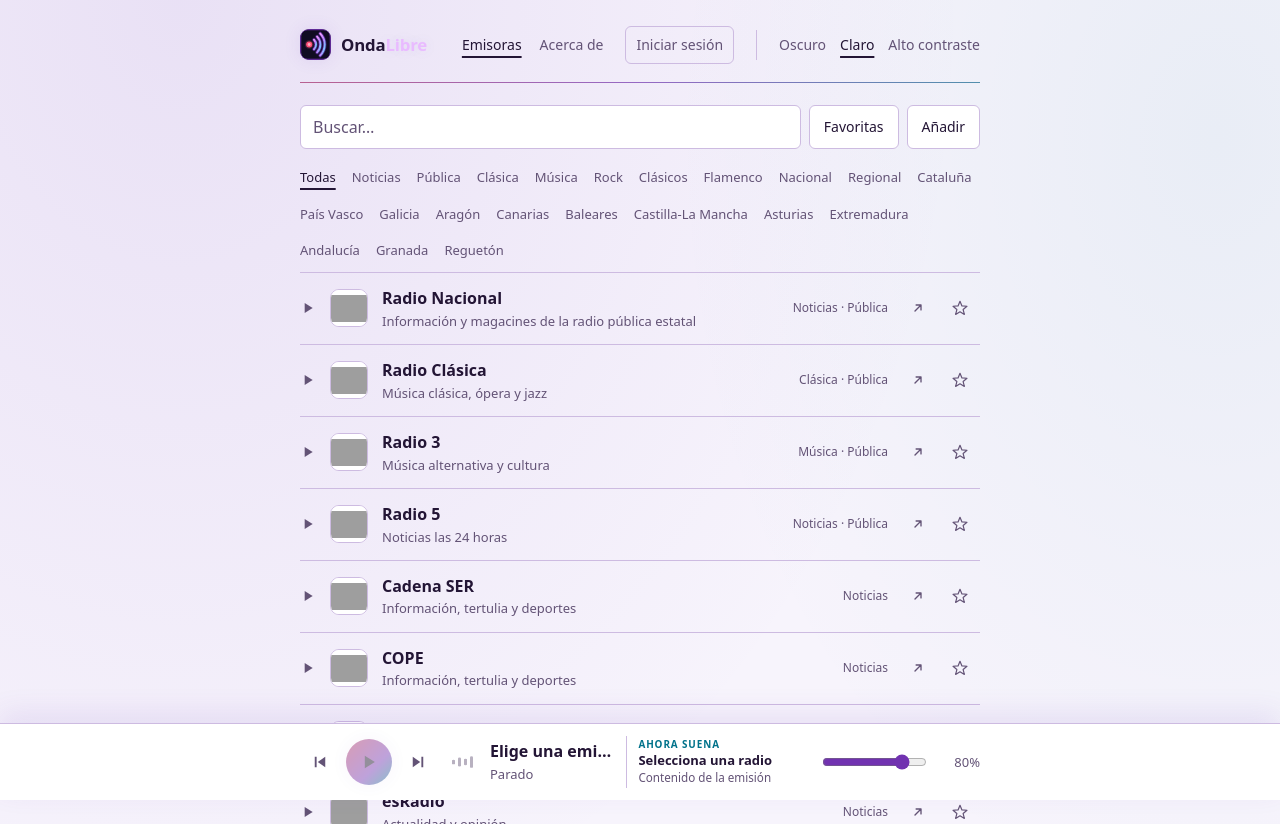
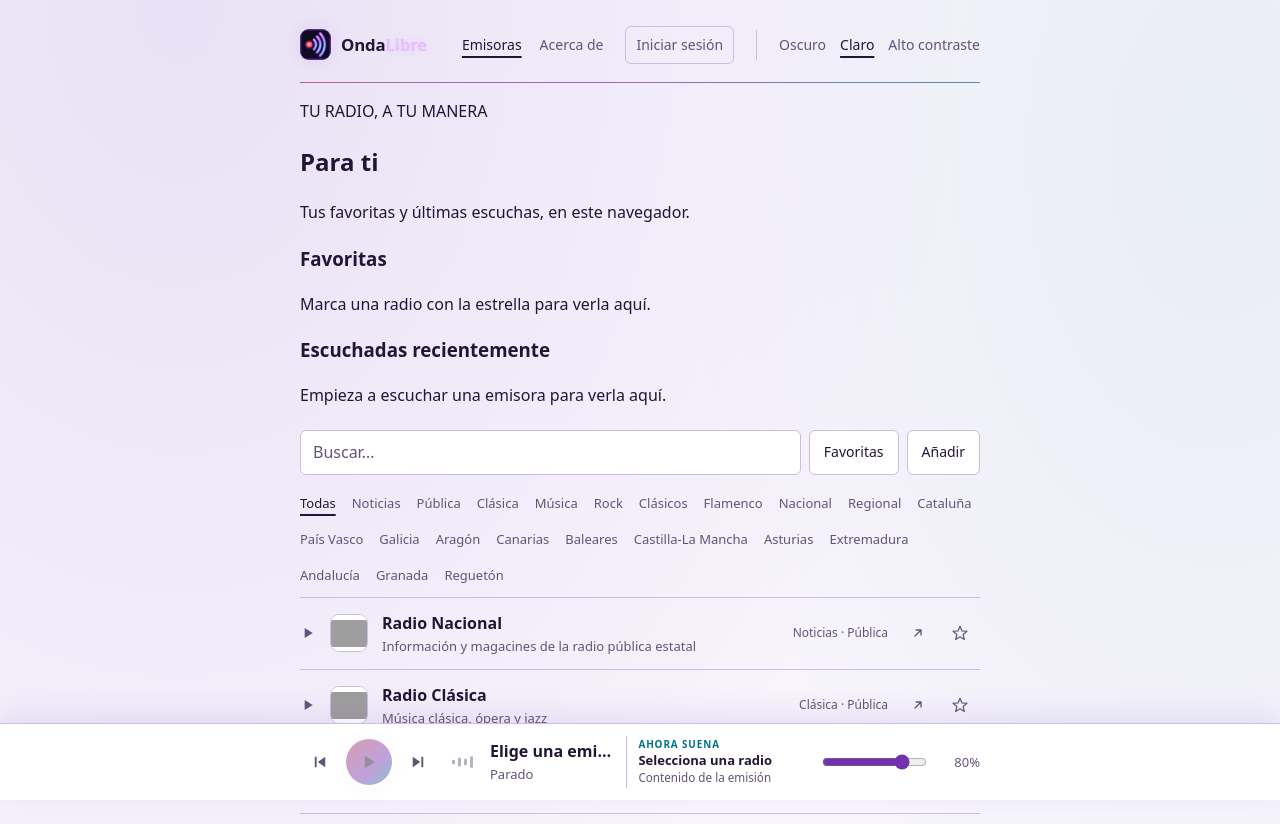
Before and after one commit to APR909/ondalibre, a plain HTML site: page index.html in a window 1280 px wide. Shown: the top 824 px of the page. Drawn offline with Linux system fonts and the light colour scheme; grey boxes are pictures that could not be loaded.

Commit message:
feat: add personalized favorites and recent stations sections atop radio directory

```diff
--- a/index.html
+++ b/index.html
@@ -70,6 +70,35 @@
   <!-- ============ Stations ============ -->
   <main id="home">
     <h1 class="sr">Emisoras en directo</h1>
+    <section id="personalHome" class="personal-home" aria-labelledby="personalTitle">
+      <div class="personal-intro">
+        <div>
+          <p class="personal-eyebrow">TU RADIO, A TU MANERA</p>
+          <h2 id="personalTitle">Para ti</h2>
+        </div>
+        <p class="personal-explainer">Tus favoritas y últimas escuchas, en este navegador.</p>
+      </div>
+      <div class="personal-grid">
+        <section class="personal-group" aria-labelledby="personalFavTitle">
+          <div class="personal-group-head">
+            <h3 id="personalFavTitle">Favoritas</h3>
+            <button type="button" id="personalShowFavorites" class="personal-link" hidden>Ver todas</button>
+          </div>
+          <div id="personalFavorites" class="personal-items" aria-live="polite">
+            <p class="personal-empty">Marca una radio con la estrella para verla aquí.</p>
+          </div>
+        </section>
+        <section class="personal-group" aria-labelledby="personalRecentTitle">
+          <div class="personal-group-head">
+            <h3 id="personalRecentTitle">Escuchadas recientemente</h3>
+            <button type="button" id="personalClearRecents" class="personal-link" hidden>Borrar historial</button>
+          </div>
+          <div id="personalRecents" class="personal-items" aria-live="polite">
+            <p class="personal-empty">Empieza a escuchar una emisora para verla aquí.</p>
+          </div>
+        </section>
+      </div>
+    </section>
     <div class="tools">
       <input id="q" class="input" type="search" placeholder="Buscar…" aria-label="Buscar emisora" autocomplete="off">
       <button type="button" class="btn" id="btnFav" aria-pressed="false">Favoritas</button>
@@ -102,7 +131,8 @@
     </p>
     <p>
       Puedes marcar favoritas y añadir tus propias emisoras pegando la dirección de su emisión.
-      Todo eso se guarda únicamente en tu navegador. También puedes iniciar sesión con Google opcionalmente
+      La sección «Para ti» coloca tus favoritas y tus últimas escuchas sobre el catálogo, con
+      accesos rápidos. Todo eso se guarda únicamente en tu navegador. También puedes iniciar sesión con Google opcionalmente
       para mostrar tu perfil en esta página y consultar tus radios y géneros más escuchados
       en este navegador. El acceso no sincroniza las favoritas ni las estadísticas entre dispositivos.
     </p>
@@ -124,7 +154,7 @@
       <dt>Media Session API</dt>
       <dd>Conecta con las teclas multimedia y los controles de la pantalla de bloqueo. El indicador de barras de la parte inferior se anima cuando hay sonido en reproducción.</dd>
       <dt>localStorage</dt>
-      <dd>Guarda en tu dispositivo el tema, el volumen, las favoritas, las emisoras añadidas, la última emisora y, si inicias sesión, las estadísticas locales de escucha.</dd>
+      <dd>Guarda en tu dispositivo el tema, el volumen, las favoritas, las emisoras añadidas, hasta ocho radios recientes, la última emisora y, si inicias sesión, las estadísticas locales de escucha.</dd>
       <dt>Propiedades personalizadas de CSS</dt>
       <dd>Tres temas (oscuro, claro y alto contraste) que por defecto siguen la preferencia del sistema. Tipografía del sistema: no se descargan fuentes.</dd>
       <dt>Alojamiento estático</dt>
@@ -145,7 +175,7 @@
       <li>Los logos de las emisoras se cargan desde proveedores externos (por ejemplo, Facebook, X/Twitter o Wikimedia) al mostrarse en la lista o en el reproductor. Esos servicios pueden recibir tu dirección IP y datos técnicos de la conexión. Las imágenes se cargan sin enviar la URL de procedencia; puedes bloquearlas con ajustes del navegador.</li>
       <li>Al escuchar emisoras musicales configuradas para «Ahora suena», la aplicación puede consultar el servicio público <a href="https://tuneping.com/es/" target="_blank" rel="noopener noreferrer">Tuneping</a>, que indexa metadatos de emisiones, o el servidor AzuraCast de Gozadera FM. Los proveedores pueden recibir tu dirección IP y datos técnicos. Estas consultas solo se realizan con la emisión activa y la página visible, sin enviar credenciales, cuenta de Google, favoritas ni estadísticas. La información puede no estar disponible y no implica que el proveedor tenga una relación con OndaLibre.</li>
       <li>Si abres el panel de acceso con Google y está configurado, se carga Google Identity Services desde los servidores de Google. Al iniciar sesión, Google devuelve datos básicos de tu cuenta (nombre y correo) para mostrarlos en la interfaz. OndaLibre no guarda el token ni tu perfil y no dispone de una base de datos de usuarios. Google puede tratar datos conforme a su propia política de privacidad. <a href="https://policies.google.com/privacy" target="_blank" rel="noopener noreferrer">Privacidad de Google</a>.</li>
-      <li>Tus preferencias se guardan solo en el almacenamiento local de tu navegador y nunca se envían a ningún sitio. Puedes borrarlas desde los ajustes del navegador.</li>
+      <li>Tus preferencias, incluidas las emisoras favoritas y las escuchadas recientemente, se guardan solo en el almacenamiento local de tu navegador y no se envían a OndaLibre ni a Google. El historial reciente registra como máximo ocho emisoras y solo después de comenzar la reproducción; puedes borrarlo desde «Para ti» o desde los ajustes del navegador.</li>
       <li>Si inicias sesión, se registra el tiempo de reproducción por emisora y género en el almacenamiento local de este navegador, separado por un identificador derivado de tu cuenta de Google. No se guarda tu correo, identificador original ni token de acceso junto a las estadísticas. No se comparten, no se sincronizan entre dispositivos y puedes borrarlas desde las pestañas «Mis radios» y «Mis géneros». Al cerrar sesión se ocultan, pero permanecen en este dispositivo hasta que las borres.</li>
       <li>Al reproducir una emisora, tu navegador se conecta a los servidores de esa emisora o de su proveedor de emisión, que reciben tu dirección IP y los datos técnicos habituales de cualquier conexión web. Ese tratamiento corresponde a cada emisora y se rige por su propia política de privacidad.</li>
       <li>La mayoría de emisoras se reproducen en modo anónimo, sin enviar ni guardar cookies de sus servidores. Kiss FM requiere el modo de audio normal debido a su redirección de emisión; su proveedor podría utilizar cookies de terceros. La página no envía su URL de origen por la política de referencia.</li>
```
